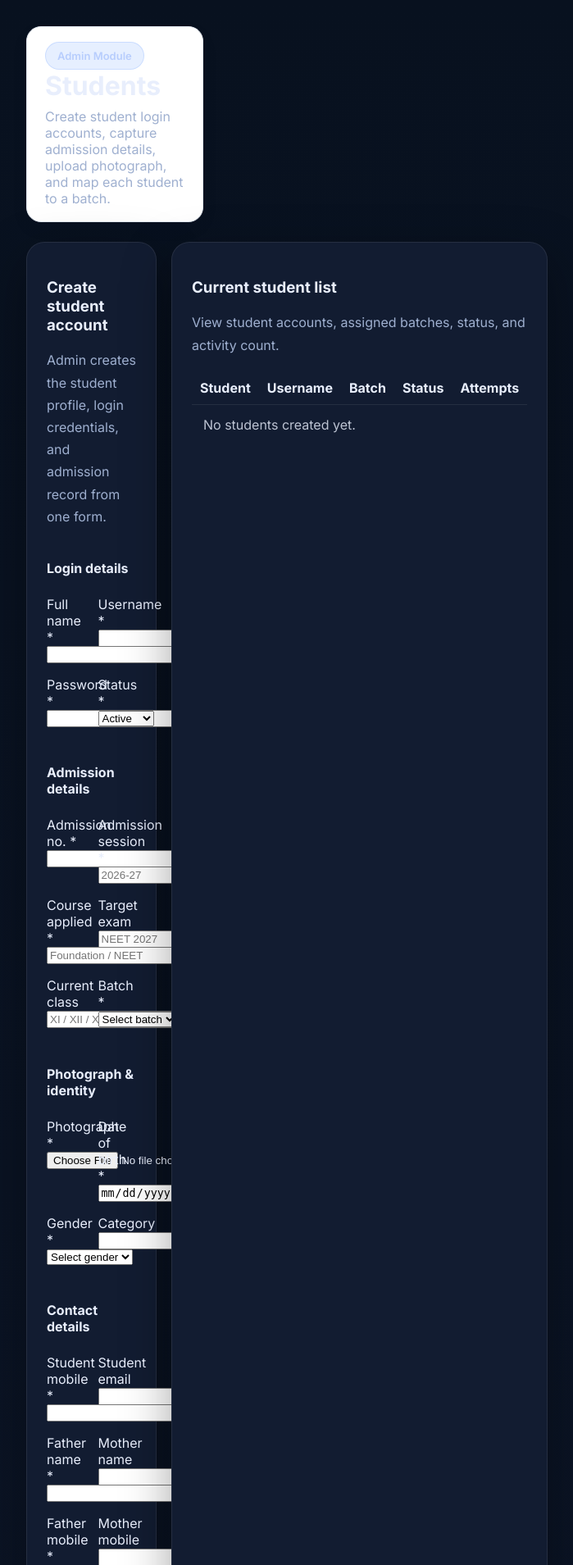
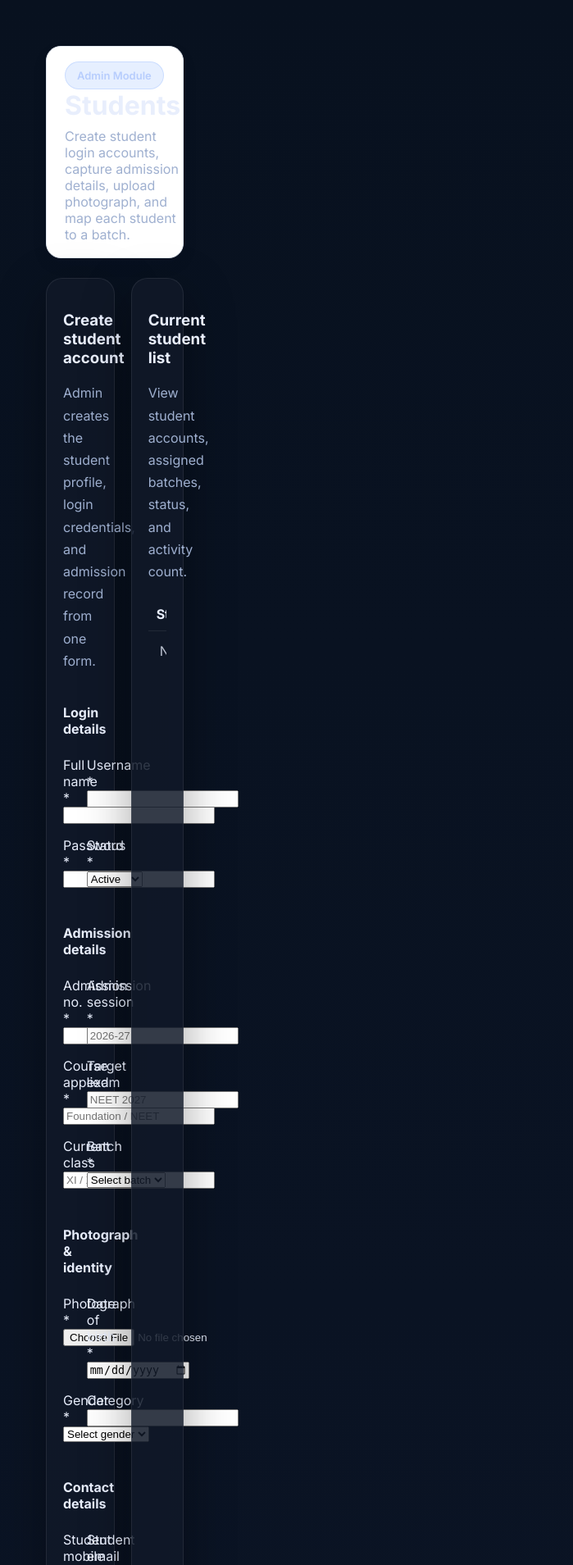
Before and after one commit to mudit0829/neet-platform, a Flask app: template templates/admin_students.html in a window 1280 px wide. Shown: the top 1909 px of the page at 82% size, without its empty margins (0-699 px from the left). Run offline with Flask 3, Linux system fonts and the light colour scheme; the template is opened without the code that fills it, so the values that code supplies are empty.

Commit message:
Update base.html

```diff
--- a/templates/base.html
+++ b/templates/base.html
@@ -137,6 +137,45 @@
         align-items: flex-start;
       }
     }
+
+    .dashboard-wrap {
+    width: 100%;
+    max-width: 100%;
+    padding: 24px;
+    margin: 0;
+}
+
+.topbar {
+    width: 100%;
+    margin-bottom: 24px;
+}
+
+.content-grid {
+    display: grid;
+    grid-template-columns: repeat(2, minmax(0, 1fr));
+    gap: 20px;
+    width: 100%;
+    align-items: stretch;
+}
+
+.panel-card {
+    width: 100%;
+    min-width: 0;
+    padding: 20px;
+    border-radius: 20px;
+    background: rgba(17, 25, 40, 0.85);
+    border: 1px solid rgba(255, 255, 255, 0.08);
+}
+
+@media (max-width: 992px) {
+    .content-grid {
+        grid-template-columns: 1fr;
+    }
+
+    .dashboard-wrap {
+        padding: 16px;
+    }
+}
   </style>
 </head>
 <body>
```
